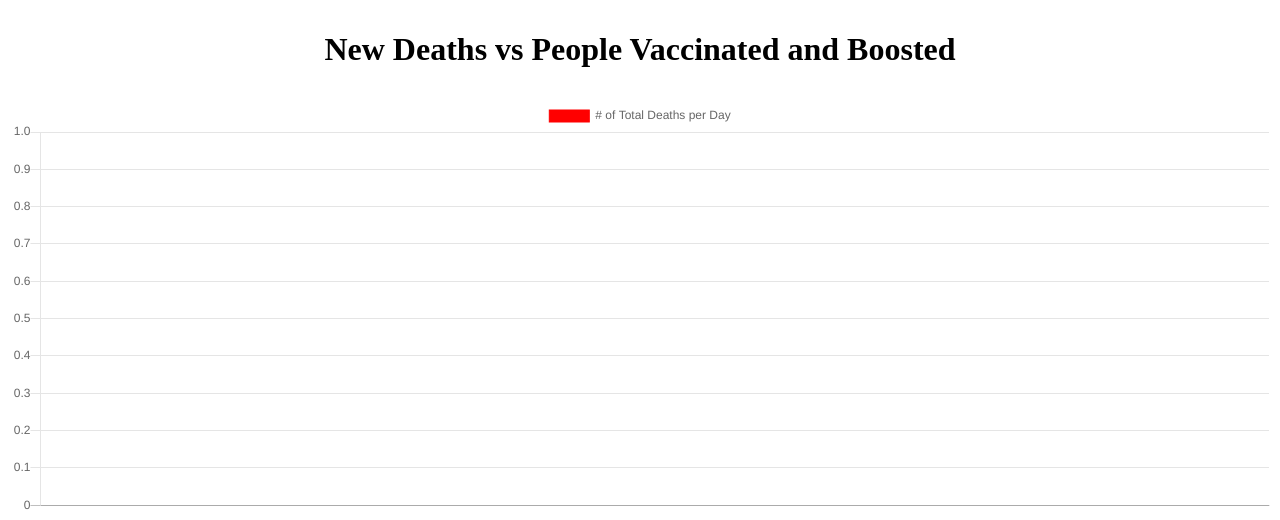
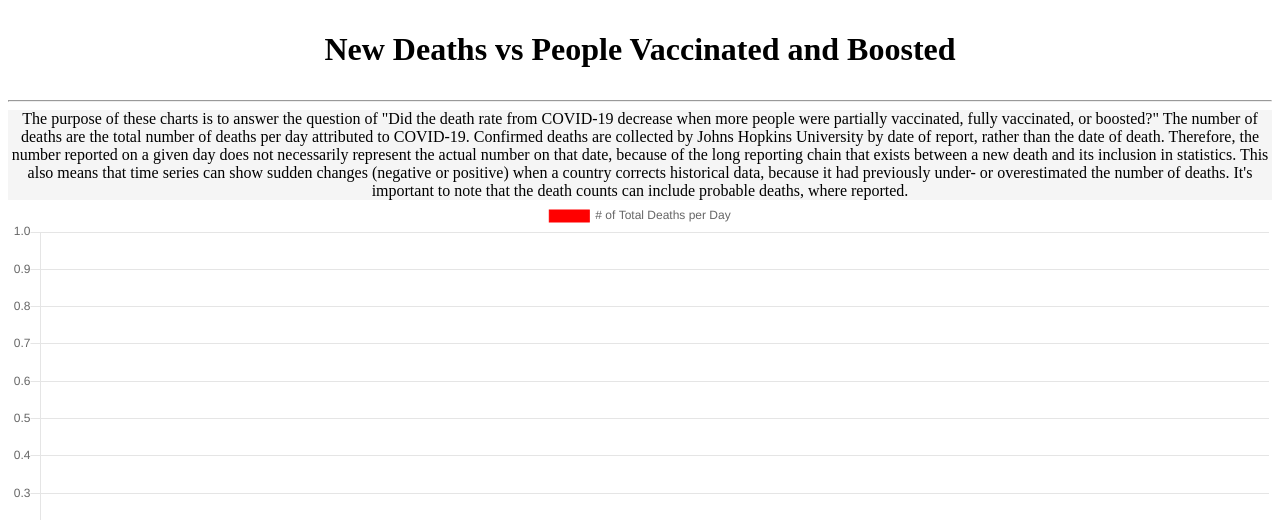
Before and after one commit to ajeukeng/gradproject, a Flask app: template src/covidVisualizationTool/app/templates/vaccinated_deaths.html in a window 1280 px wide. Shown: the part 54-574 px from the top of the page. Run offline with Flask 2, Linux system fonts and the light colour scheme; the template is opened without the code that fills it, so the values that code supplies are empty; some libraries are stand-ins or nearby versions.

Commit message:
added description of deaths and vaccinated chart

```diff
--- a/src/covidVisualizationTool/app/templates/about.html
+++ b/src/covidVisualizationTool/app/templates/about.html
@@ -7,6 +7,11 @@
         dataset. The dataset used for this application can be found here:
         <a href =https://github.com/owid/covid-19-data> COVID-19 Dataset</a>.
         Created by Anne-Liz Jeukeng.
+        Citation:
+            Hannah Ritchie, Edouard Mathieu, Lucas Rodés-Guirao, Cameron Appel, Charlie Giattino,
+        Esteban Ortiz-Ospina, Joe Hasell, Bobbie Macdonald, Diana Beltekian and Max Roser (2020) -
+        "Coronavirus Pandemic (COVID-19)". Published online at OurWorldInData.org. Retrieved from:
+        'https://ourworldindata.org/coronavirus' [Online Resource]
     </body>
 
 {% endblock %}
--- a/src/covidVisualizationTool/app/templates/vaccinated_deaths.html
+++ b/src/covidVisualizationTool/app/templates/vaccinated_deaths.html
@@ -12,6 +12,18 @@
 <script src="https://cdnjs.cloudflare.com/ajax/libs/Chart.js/2.8.0/Chart.bundle.js"></script>
 <script src="https://cdnjs.cloudflare.com/ajax/libs/moment.js/2.24.0/moment.js"></script>
 <body>
+<HR>
+<div align="center" style="background-color:#F5F5F5">
+  The purpose of these charts is to answer the question of "Did the death rate from COVID-19 decrease
+  when more people were partially vaccinated, fully vaccinated, or boosted?" The number of deaths are the
+  total number of deaths per day attributed to COVID-19. Confirmed deaths are collected by
+  Johns Hopkins University by date of report, rather than the date of death. Therefore, the number reported
+  on a given day does not necessarily represent the actual number on that date, because of the
+  long reporting chain that exists between a new death and its inclusion in statistics. This also
+  means that time series can show sudden changes (negative or positive) when a country corrects historical data,
+  because it had previously under- or overestimated the number of deaths. It's important to note that the death
+  counts can include probable deaths, where reported.
+</div>
   <div>
     <canvas id="deathsChart" width="1200" height="400"></canvas>
     <canvas id="vaccinatedChart" width="1200" height="400"></canvas>
@@ -175,7 +187,7 @@ let vaccinatedChart = new Chart(fctx, {
   data: {
   labels: bvaxData.label,
   datasets: [{
-    label: '# of Boosted per Million',
+    label: '# of Boosted per Million (doses administered beyond the number prescribed by the vaccination protocol) ',
     data: bvaxData.time,
     borderWidth: 1,
     fill: false,
--- a/src/covidVisualizationTool/imports/scrapeData.py
+++ b/src/covidVisualizationTool/imports/scrapeData.py
@@ -8,7 +8,7 @@ from common_utilities import CommonUtilities as cu
 
 class ScrapeData:
     def __init__(self):
-        self.data_url = 'https://raw.githubusercontent.com/owid/covid-19-data/master/public/data/owid-covid-data.csv'
+        self.data_url = 'https://covid.ourworldindata.org/data/owid-covid-data.csv'
         self.csv_filename = os.path.join('docs', f'cvt_raw_csv_{date.today()}.csv')
         self.db_name = os.path.join('docs', f'cvt_{date.today()}.db')
         self.cvt_logger = cu().cvt_logger()
```
